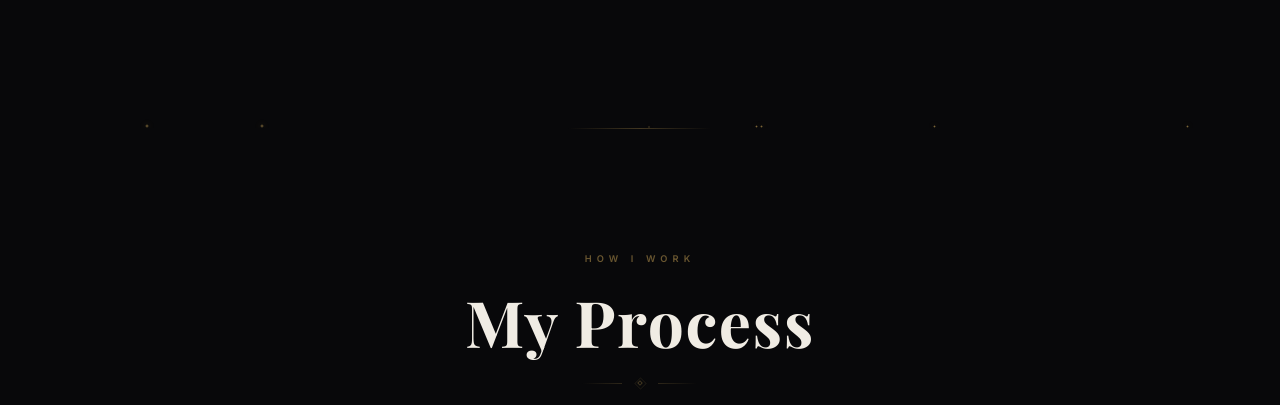
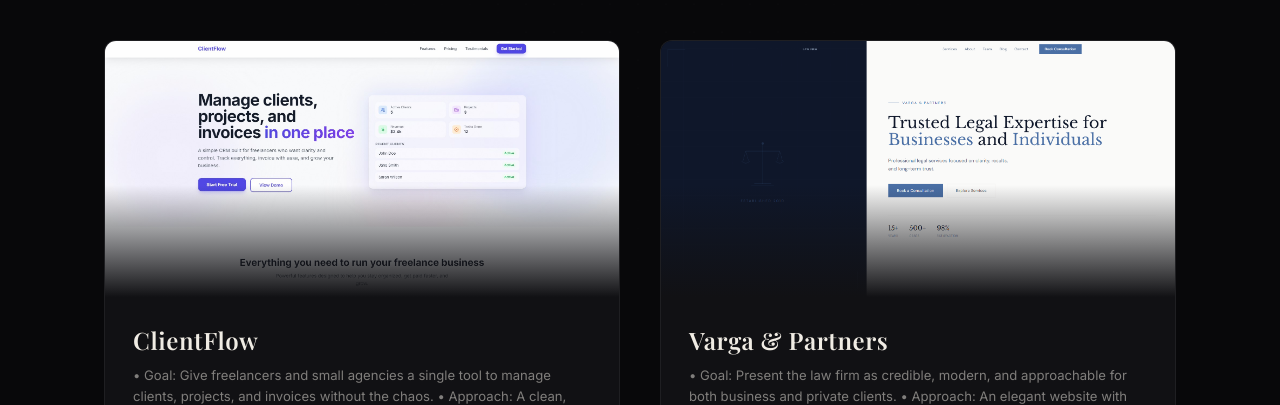
Before and after one commit to wkacs/wk-design, a Next.js app: page / in a window 1280 px wide. Shown: the part 2356-2761 px from the top of the page. Built offline with nearby package versions, Linux system fonts and the light colour scheme; a web font is replaced by a local one.

Commit message:
feat: add new projects ClientFlow and Varga & Partners with detailed descriptions

```diff
--- a/data/projects.ts
+++ b/data/projects.ts
@@ -15,4 +15,18 @@
     url: 'https://ember-oak-zeta.vercel.app/',
     imageUrl: '/emberandoak.png',
   },
+  {
+    id: 'clientflow',
+    title: 'ClientFlow',
+    description: '• Goal: Give freelancers and small agencies a single tool to manage clients, projects, and invoices without the chaos.\n• Approach: A clean, intuitive dashboard with drag-and-drop task boards, real-time analytics, and seamless invoicing — all designed to feel effortless.\n• Result: A polished SaaS platform that helps freelancers stay organized, get paid faster, and grow their business.',
+    url: 'https://clientflow-sooty.vercel.app/',
+    imageUrl: '/clientflow.jpg',
+},
+{
+    id: 'varga-partners',
+    title: 'Varga & Partners',
+    description: '• Goal: Present the law firm as credible, modern, and approachable for both business and private clients.\n• Approach: An elegant website with clear practice areas, detailed team pages, useful blog content, and strong consultation and contact flows.\n• Result: A polished online presence that builds trust quickly and helps turn visitors into consultations.',
+    url: 'https://varga-partners.vercel.app/',
+    imageUrl: '/varga.png',
+  },
 ]
```
